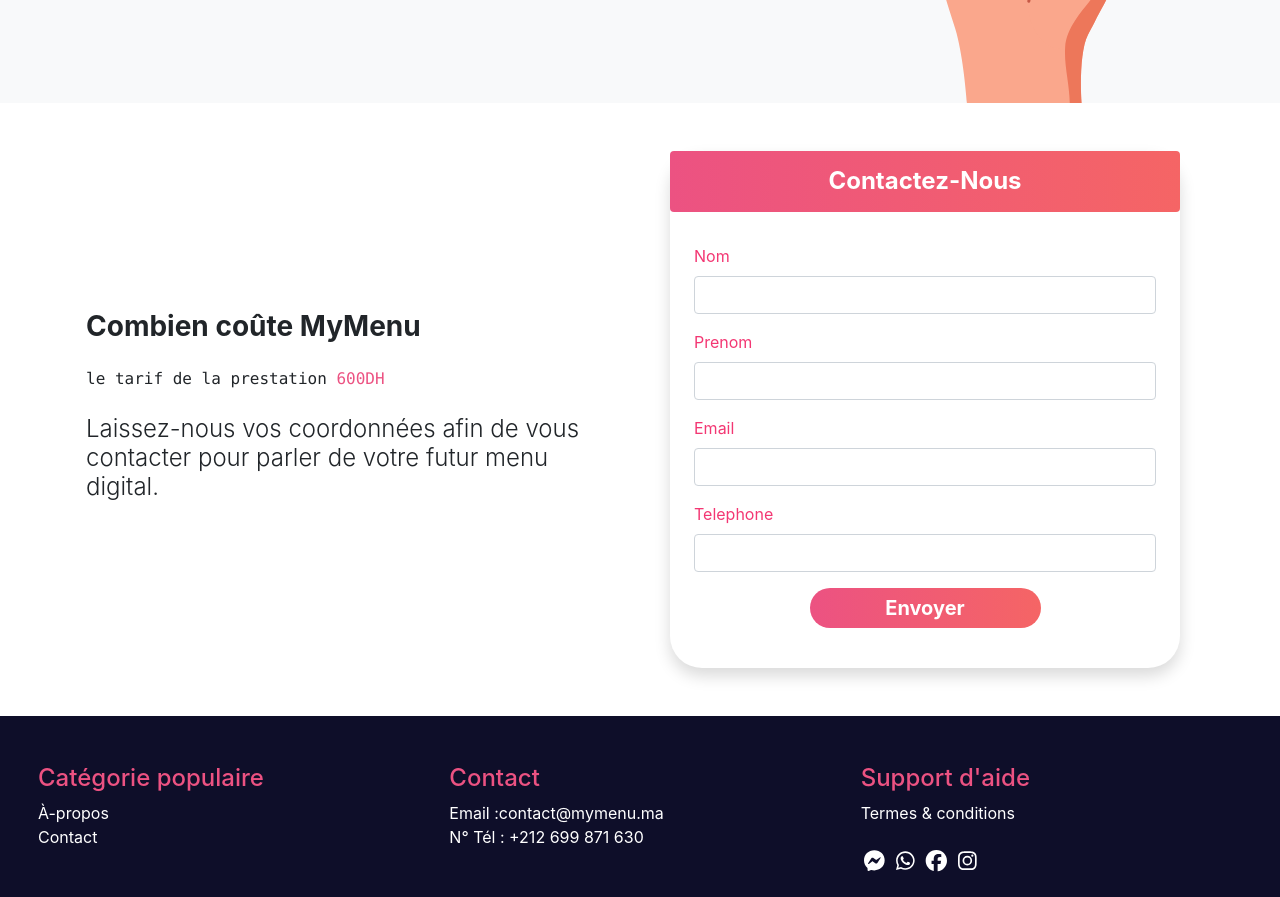
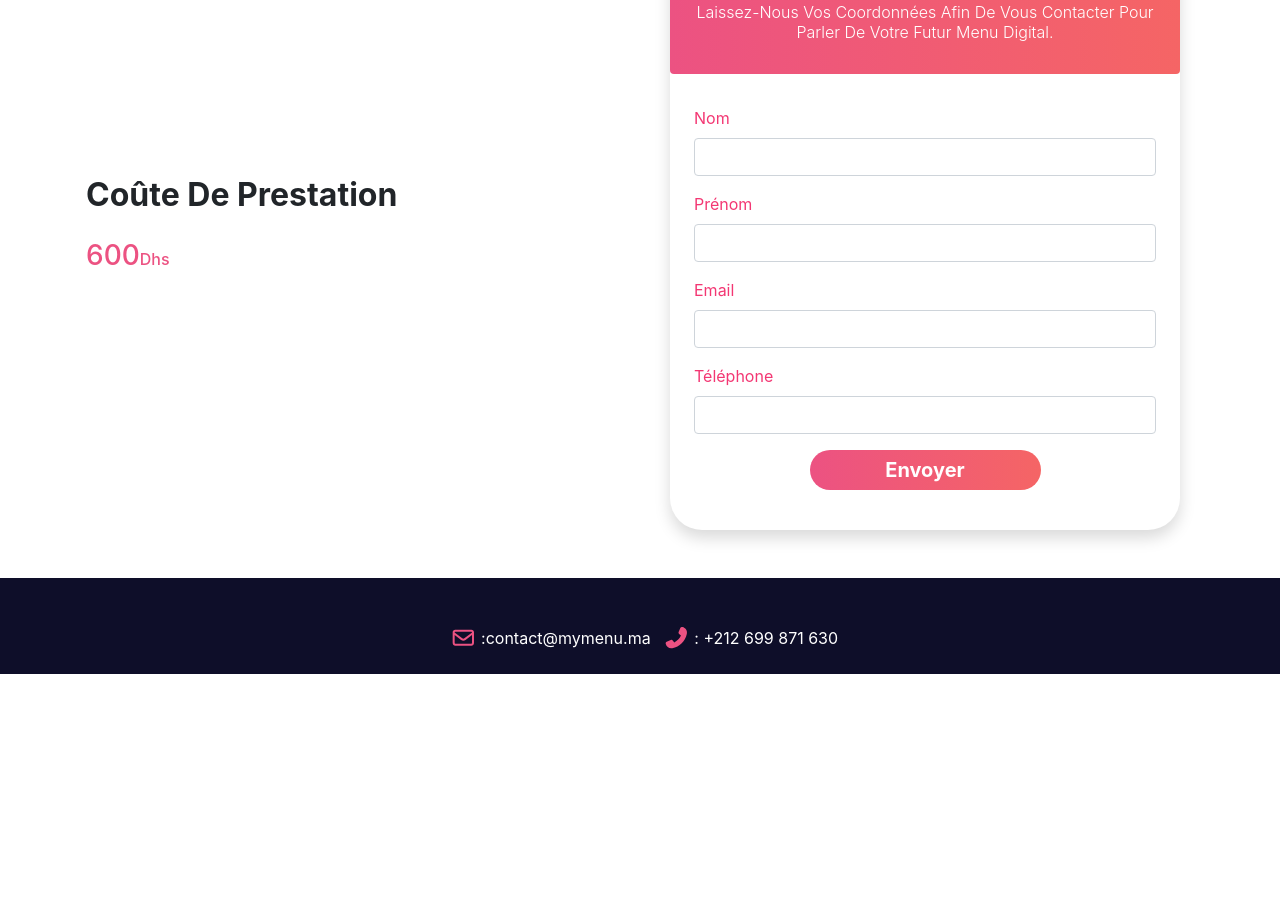
Before and after one commit to hichambound1/mymenu, a plain HTML site: page index.html in a window 1280 px wide. Shown: the part 1077-1974 px from the top of the page. After the commit the page ends 1751 px from the top, so only its background shows below. Drawn offline with Linux system fonts and the light colour scheme; some icons are missing.

Commit message:
second commit

```diff
--- a/index.html
+++ b/index.html
@@ -15,38 +15,6 @@
 <header>
 
 
-    <nav class="navbar navbar-expand-lg shadow sticky-top navbar-light bg-white ">
-        <div class="container">
-
-
-            <a class="navbar-brand" href="#"><img src="./images/Asset 1.svg" width="80px" alt=""></a>
-            <button class="navbar-toggler" type="button" data-toggle="collapse" data-target="#navbarSupportedContent"
-                aria-controls="navbarSupportedContent" aria-expanded="false" aria-label="Toggle navigation">
-                <span class="navbar-toggler-icon"></span>
-            </button>
-
-            <div class="collapse navbar-collapse" id="navbarSupportedContent">
-                <ul class="navbar-nav mr-auto">
-                    <li class="nav-item px-3">
-                        <a class="nav-link   " href="#">À-propos</a>
-                    </li>
-                    <li class="nav-item px-3">
-                        <a class="nav-link   " href="#contact">Contact</a>
-                    </li>
-
-
-                </ul>
-
-
-                <div class="my-2 my-lg-0">
-
-                    <button class="menu-btn my-2 my-sm-0 text-capitalize">connexion</button>
-                </div>
-
-            </div>
-        </div>
-    </nav>
-
     <section class="mt-5">
         <div class="container">
             <div class="row">
@@ -57,6 +25,12 @@
 
                     </p>
                     <button class="btn-hero menu-btn-2 my-2 my-sm-0 text-capitalize">créer menu</button>
+                    <div class=" h5 font-weight-light hero-text my-3">
+                        Pour protèger vos clients et facilitez l&#39;accéder au menu de votre restaurant, snack, café,...
+                        Nous vous proposons la création de votre menu pour qu&#39;il soit accessible en ligne via un code
+                        QR.
+                        Avec un image qui montre le service
+                    </div>
                 </div>
 
                 <div class="col-md-6 text-center">
@@ -66,27 +40,20 @@
         </div>
     </section>
 </header>
-    <section class="my-5">
-        <div class="container">
-            <div class="row">
-                <div class="col-12 text-center h4 font-weight-light my-auto">
-                    Pour protèger vos clients et facilitez l&#39;accéder au menu de votre restaurant, snack, café,...
-                    Nous vous proposons la création de votre menu pour qu&#39;il soit accessible en ligne via un code
-                    QR.
-                    Avec un image qui montre le service
-                </div>
-            </div>
-        </div>
 
-    </section>
 
     <section class="my-5 max-width bg-light pt-5">
         <div class="container-fluid">
             <div class="row mx-auto">
                 <div class="col-md-7 col-sm-6 px-4 my-auto ">
-                    <p class="h2 font-weight-bold big-text">CARACTÈRISTIQUE ?</p>
+                    <p class="h2 font-weight-bold big-text">CARACTÈRISTIQUES</p>
 
                     <div class="row mt-5 mb-4 container">
+                        <div class="col-12">
+                            <p><img class="svg mr-2" id="u392"
+                                src="images/602bc5fe724aa52de4bf5023_check.svg?crc=4253101097" width="16"
+                                height="19" alt="">Nom de domaine &amp; Hébergement web</p>
+                        </div>
                         <div class="col-md-6 col-xs-12">
                             <p><img class="svg mr-2" id="u392"
                                     src="images/602bc5fe724aa52de4bf5023_check.svg?crc=4253101097" width="16"
@@ -103,9 +70,7 @@
 
                         </div>
                         <div class="col-md-6 col-xs-12">
-                            <p><img class="svg mr-2" id="u392"
-                                    src="images/602bc5fe724aa52de4bf5023_check.svg?crc=4253101097" width="16"
-                                    height="19" alt="">Nom de domaine &amp; Hébergement web</p>
+
                             <p><img class="svg mr-2" id="u392"
                                     src="images/602bc5fe724aa52de4bf5023_check.svg?crc=4253101097" width="16"
                                     height="19" alt="">Mise en ligne</p>
@@ -134,10 +99,9 @@
         <div class="container">
             <div class="row">
                 <div class="col-md-6 p-3 my-auto">
-                    <p class="h3 font-weight-bold">Combien coûte MyMenu</p>
-                    <p class="text-monospace my-4">le tarif de la prestation <span class="text-pink">600DH</span> </p>
-                    <p class="h4 font-weight-light">Laissez-nous vos coordonnées afin de vous contacter pour parler de
-                        votre futur menu digital.</p>
+                    <p class="h2 font-weight-bold text-capitalize">Coûte de prestation</p>
+                    <p class="h3 font-weight-bold my-4 text-pink"><money class="h3">600<currency>Dhs</currency></money></p>
+
 
 
 
@@ -148,6 +112,8 @@
                             <div
                                 class="w-100 rounded text-center text-white font-weight-bold py-3 h4 text-capitalize bg-prim">
                                 Contactez-nous
+                                <p class="m-3 font-weight-light">Laissez-nous vos coordonnées afin de vous contacter pour parler de
+                                    votre futur menu digital.</p>
                             </div>
                             <form class=" p-4" action="#" id="contact" method="POST">
 
@@ -156,7 +122,7 @@
                                     <input type="text" class="form-control" name="nom" id="nom">
                                 </div>
                                 <div class="form-group">
-                                    <label class="text-capitalize" for="prenom">prenom</label>
+                                    <label class="text-capitalize" for="prenom">prénom</label>
                                     <input type="text" class="form-control" name="prenom" id="prenom">
                                 </div>
                                 <div class="form-group">
@@ -164,7 +130,7 @@
                                     <input type="email" class="form-control" name="Email" id="prenom">
                                 </div>
                                 <div class="form-group">
-                                    <label class="text-capitalize" for="telephone">telephone</label>
+                                    <label class="text-capitalize" for="telephone">téléphone</label>
                                     <input type="tel" class="form-control" name="telephone" id="prenom">
                                 </div>
                                 <div class="form-group">
@@ -186,90 +152,20 @@
         <div class="footer-big">
 
             <div class="container-fluid max-width">
-                <div class="row  mx-auto">
-
-                    <div class="col-md-4 col-sm-4">
-                        <div class="footer-widget">
-                            <div class="footer-menu footer-menu--1">
-                                <h4 class="footer-widget-title text-pink">Catégorie populaire</h4>
-
-                                <ul class="list-unstyled text-white">
-
-
-                                    <li>
-                                        <a href="#" class="text-white">À-propos</a>
-                                    </li>
-
-                                    <li>
-                                        <a href="#" class="text-white">Contact</a>
-                                    </li>
+                <div class="row  mx-auto my-auto">
 
 
 
-                                </ul>
-                            </div>
 
-                        </div>
 
+                    <div class="col-md-12 mx-auto mb-3  text-center d-inline">
+                        <a href="mailto:contact@mymenu.ma"
+                        class="text-white d-inline mx-2"> <i class="far fa-envelope fa-lg text-pink"></i> :contact@mymenu.ma</a>
+
+                        <p class="d-inline"> <i class="fas fa-phone-alt fa-lg text-pink"></i> : +212 699 871 630</p>
                     </div>
 
 
-                    <div class="col-md-4 col-sm-4">
-                        <div class="footer-widget">
-                            <div class="footer-menu">
-                                <h4 class="footer-widget-title text-pink text-capitalize">contact</h4>
-                                <ul class="list-unstyled">
-                                    <li>
-                                        <a href="mailto:contact@mymenu.ma"
-                                            class="text-white">Email :contact@mymenu.ma</a>
-                                    </li>
-                                    <li>
-                                        <p>N° Tél : +212 699 871 630</p>
-                                    </li>
-                                </ul>
-                            </div>
-
-                        </div>
-
-                    </div>
-
-
-                    <div class="col-md-4 col-sm-4">
-                        <div class="footer-widget">
-                            <div class="footer-menu no-padding">
-                                <h4 class="footer-widget-title text-pink">Support d'aide</h4>
-                                <ul class="list-unstyled">
-
-                                    <li>
-                                        <a href="#" class="text-white">Termes & conditions</a>
-                                    </li>
-                                    <li class="mt-4">
-
-                                        <a href="#" class="text-white">
-
-                                            <i class="fab fa-facebook-messenger  fa-lg fa-fw"></i>
-                                        </a>
-                                        <a href="#" class="text-white">
-
-                                            <i class="fab fa-whatsapp fa-lg fa-fw"></i>
-                                        </a>
-                                        <a href="#" class="text-white">
-
-                                            <i class="fab fa-facebook  fa-lg fa-fw  "></i>
-                                        </a>
-                                        <a href="#" class="text-white">
-
-                                            <i class="fab fa-instagram fa-lg fa-fw"></i>
-                                        </a>
-
-                                    </li>
-
-                                </ul>
-                            </div>
-
-                        </div>
-
-                    </div>
 
 
                 </div>
```
